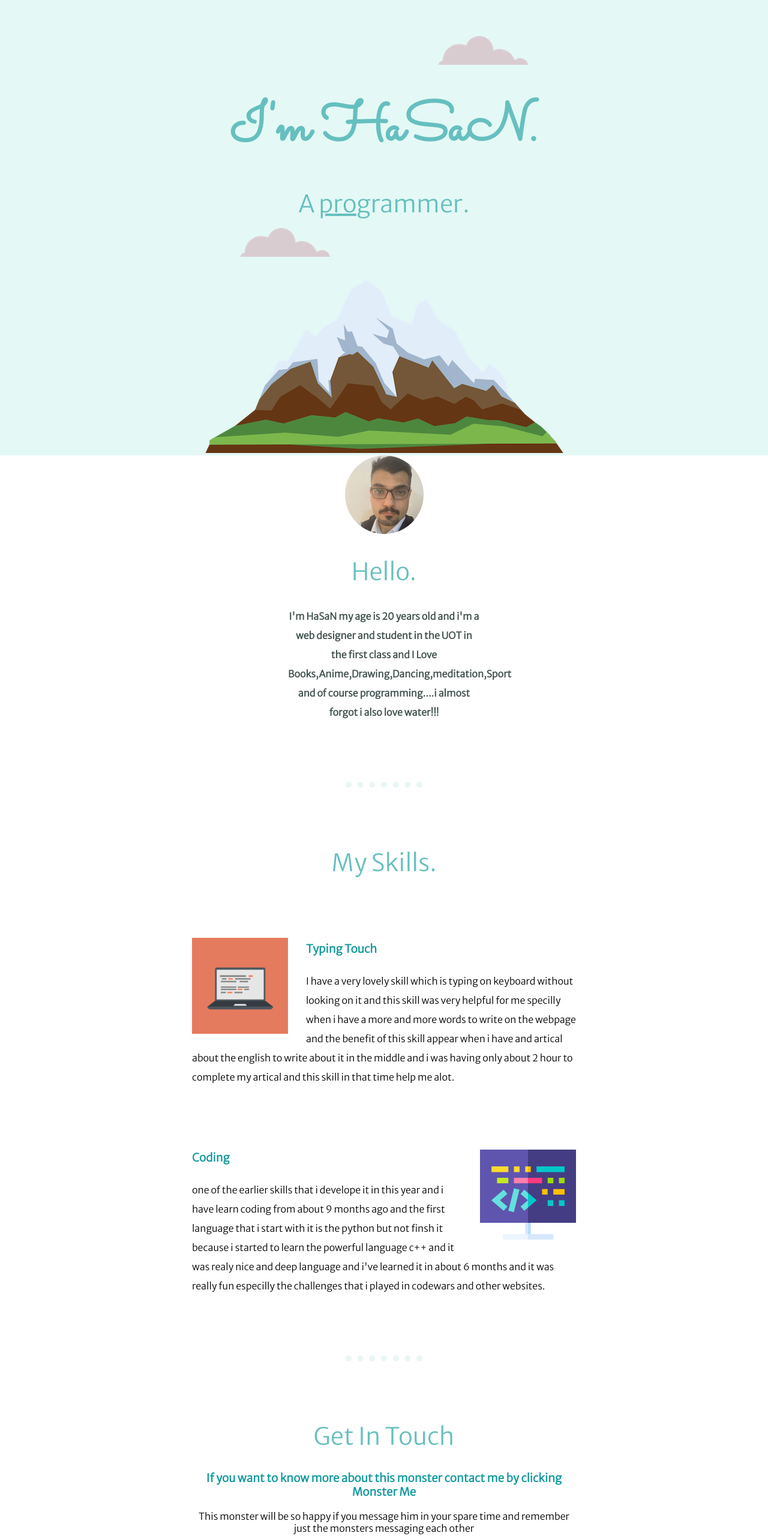
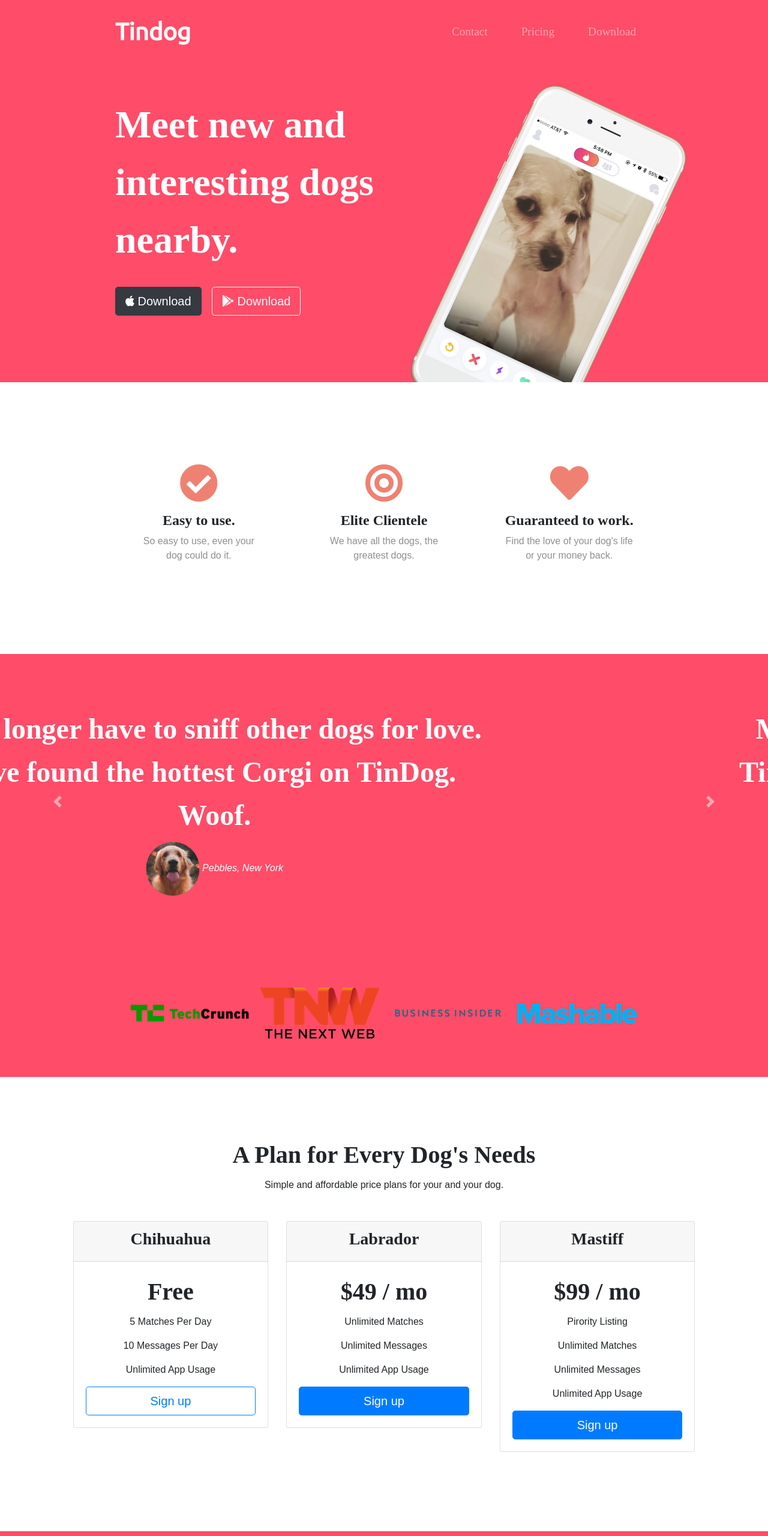
Before and after one commit to hassanluy/HaSaN, a plain HTML site: page index.html in a window 1280 px wide. Shown: the part 20-2580 px from the top of the page at 60% size. Drawn offline with nearby package versions, Linux system fonts and the light colour scheme.

Commit message:
Add files via upload

```diff
--- a/css/styles.css
+++ b/css/styles.css
@@ -1,136 +1,137 @@
+/****************** Tags  ***********************/
 body{
-  margin: 0;
+  font-family: 'Montserrat-Black', sans-serif;
   text-align: center;
-  font-family: 'Merriweather Sans', sans-serif;
 }
-a{
-  color: #11999E;
+h1,h2,h3,h4,h5,h6{
+  font-family:"Montserrat-bold";
+  font-weight: bold;
+  /*line-height: 1.5; */
 }
-h1{
-  color: #66BFBF;
-  font-size: 5.625rem;
-  font-family: 'Sacramento', sans-serif;
-  margin:50px auto 0;
+                /****************** IDs  ***********************/
+#features{
+position:relative;
+z-index: 1;
 }
-h2{
-  color: #66BFBF;
+#testimonials{
+  background-color:#FF4C68;
+}
+#press{
+  padding:5% 7%;
+}
+#pricing{
+  padding: 100px;
+}
+
+                /****************** Classes  ***********************/
+/* heading */
+.big-heading{
+  font-size: 4rem;
+  line-height: 1.5;
+  font-family: "Montserrat-Black";
+}
+.section-heading{
+  font-weight: bolder;
   font-size: 2.5rem;
-  font-weight: normal;
+  line-height: 1.5;
 }
-.profile p{
-  line-height: 2;
-  color: #40514E;
-  width: 25%;
-  margin:auto;
+/* containers */
+.container-fluid{
+  padding: 7% 15%;
+}
+#title .container-fluid{
+  padding: 3% 15% 7%;
+  text-align: left;
+}
+/* section-color */
+.colored-section{
+  background-color: #FF4C68;
+  color: #fff;
+}
+.white-section{
+  background-color: #fff;
+}
+/* navbar */
+.navbar-brand{
+  font-family: "Ubuntu";
+  font-size: 2.5rem;
   font-weight: bold;
 }
-h3{
-  color: #11999E;
-  font-family: 'Merriweather Sans', sans-serif;
+.nav-item{
+  padding: 0 20px;
 }
-.top-container{
-  background-color: #E4F9F5;
-  position: relative;
-  padding-top: 120px;
+.nav-link{
+  font-size: 1.2rem;
+  font-family: "Montserrat-light";
 }
-.middle-container{
+.navbar{
+  padding:0 0 4.5rem;
+}
+/* Download title */
+.download-title{
+  margin: 5% 3% 5% 0;
 
 }
-.bottom-container{
-background-color: #66BFBF;
-height: 100px
+/* img-title */
+.img-dog-title{
+  transform: rotate(25deg);
+  width: 60%;
+  margin-left: 7.5rem;
+  position: absolute;
 }
-.pro{
-  text-decoration: underline;
+/* section features */
+
+ .img-feature{
+   color: #ef8172;
+    margin-bottom: 1rem; /*to make space between the text and the icon photo */
+ }
+ .feature-title{
+   font-size: 1.5rem;
+ }
+ .feature-p{
+   color: #8f8f8f;
+ }
+.feature-box{
+  padding: 5%;
 }
-.bottom-cloud{
-  position: absolute;
-  left: 400px;
-  top: 400px;
+.img-feature:hover{
+  color: #FF4C6f;
 }
-.top-cloud{
-position: absolute;
-  right: 400px;
-  top: 80px;
+/* testimonials */
+.testimonial-img{
+  width: 10%;
+  border-radius: 100%;
+
 }
-.skill-row{
-  width: 50%;
-  margin: 100px auto;
-  text-align: left;
-  line-height: 2;
+.testimonial-text{
+    line-height: 1.5;
+    font-size: 3rem;
 }
-.computer-img{
-  width: 25%;
-  float: left;
-  margin-right: 30px;
+/* section-press */
+
+.press-img{
+  margin: 0 5px;
+    width: 200px;
 }
-.code-img{
-  width: 25%;
-  float: right;
-  margin-left: 30px;
+/* pricing */
+.r-pricing{
+  padding: 3% 2%;
 }
-hr{
-  border-style: dotted none none;
-  border-top-color: #EAF6F6;
-  border-width: 10px;
-  width: 10%;
-  margin: 100px auto;
-}
-.footer-link{
-  position: relative;
-  top: 25px;
-  color: #11999E;
-}
-.footer{
-  position: relative;
-  top: 25px;
-  color: #EAF6F6;
-}
-.btn{
-
-  margin: 50px auto;
-  width:
-}
-.btn {
-   background: #3D94F6;
-   background-image: -webkit-linear-gradient(top, #3D94F6, #1E62D0);
-   background-image: -moz-linear-gradient(top, #3D94F6, #1E62D0);
-   background-image: -ms-linear-gradient(top, #3D94F6, #1E62D0);
-   background-image: -o-linear-gradient(top, #3D94F6, #1E62D0);
-   background-image: -webkit-gradient(to bottom, #3D94F6, #1E62D0);
-   -webkit-border-radius: 20px;
-   -moz-border-radius: 20px;
-   border-radius: 20px;
-   color: #FFFFFF;
-   font-family: Courier New;
-   font-size: 40px;
-   font-weight: 100;
-   padding: 10px;
-   -webkit-box-shadow: 1px 1px 20px 0 #000000;
-   -moz-box-shadow: 1px 1px 20px 0 #000000;
-   box-shadow: 1px 1px 20px 0 #000000;
-   text-shadow: 1px 1px 20px #000000;
-   border: solid #337FED 1px;
-   text-decoration: none;
-   display: inline-block;
-   cursor: pointer;
-   text-align: center;
+@media (max-width:1010px) {
+  .img-dog-title{
+    position: static;
+    transform: rotate(0);
+    margin: 0;
+  }
+  #title{
+    text-align:center;
+  }
+  #press{
+    padding: 20px 0;
+  }
 }
 
-.btn:hover {
-   border: solid #000000 1px;
-   background: #1E62D0;
-   background-image: -webkit-linear-gradient(top, #1E62D0, #3D94F6);
-   background-image: -moz-linear-gradient(top, #1E62D0, #3D94F6);
-   background-image: -ms-linear-gradient(top, #1E62D0, #3D94F6);
-   background-image: -o-linear-gradient(top, #1E62D0, #3D94F6);
-   background-image: -webkit-gradient(to bottom, #1E62D0, #3D94F6);
-   -webkit-border-radius: 20px;
-   -moz-border-radius: 20px;
-   border-radius: 20px;
-   text-decoration: none;
+/* footer */
+.footer-icon{
+  margin:4rem 0.5rem 1rem;
 }
-.contact-me{
-  width: 50%;
-  margin:auto;
-}
--- a/index.html
+++ b/index.html
@@ -1,57 +1,181 @@
 <!DOCTYPE html>
-<html lang="en" dir="ltr">
+<html>
+
 <head>
   <meta charset="utf-8">
-    <title>HaSaN's WebSite</title>
-    <link rel="stylesheet" href="css/styles.css">
-    <link rel="icon" href="imgages/code.ico">
+  <title>TinDog</title>
+  <!-- google fonts -->
   <link rel="preconnect" href="https://fonts.googleapis.com">
   <link rel="preconnect" href="https://fonts.gstatic.com" crossorigin>
-    <link href="https://fonts.googleapis.com/css2?family=Anton&family=Dancing+Script&family=Merriweather+Sans:wght@300&display=swap" rel="stylesheet">
-    <link href="https://fonts.googleapis.com/css2?family=Sacramento&display=swap" rel="stylesheet">
+  <link href="https://fonts.googleapis.com/css2?family=Montserrat:wght@100;400;900&family=Ubuntu&display=swap" rel="stylesheet">
+  <!-- fontawesome -->
+  <link rel="stylesheet" href="https://pro.fontawesome.com/releases/v5.10.0/css/all.css" integrity="sha384-AYmEC3Yw5cVb3ZcuHtOA93w35dYTsvhLPVnYs9eStHfGJvOvKxVfELGroGkvsg+p" crossorigin="anonymous" />
+  <link rel="stylesheet" href="https://maxcdn.bootstrapcdn.com/bootstrap/4.0.0/css/bootstrap.min.css" integrity="sha384-Gn5384xqQ1aoWXA+058RXPxPg6fy4IWvTNh0E263XmFcJlSAwiGgFAW/dAiS6JXm" crossorigin="anonymous">
+  <!-- css style -->
+  <link rel="stylesheet" href="css/styles.css">
+  <!-- java.s -->
+  <script src="https://code.jquery.com/jquery-3.2.1.slim.min.js" integrity="sha384-KJ3o2DKtIkvYIK3UENzmM7KCkRr/rE9/Qpg6aAZGJwFDMVNA/GpGFF93hXpG5KkN" crossorigin="anonymous"></script>
+  <script src="https://cdnjs.cloudflare.com/ajax/libs/popper.js/1.12.9/umd/popper.min.js" integrity="sha384-ApNbgh9B+Y1QKtv3Rn7W3mgPxhU9K/ScQsAP7hUibX39j7fakFPskvXusvfa0b4Q" crossorigin="anonymous"></script>
+  <script src="https://maxcdn.bootstrapcdn.com/bootstrap/4.0.0/js/bootstrap.min.js" integrity="sha384-JZR6Spejh4U02d8jOt6vLEHfe/JQGiRRSQQxSfFWpi1MquVdAyjUar5+76PVCmYl" crossorigin="anonymous"></script>
 </head>
+
 <body>
-    <div class="top-container">
-      <img class="top-cloud"src="imgages/cloud.png" alt="cloud-image">
-      <h1>I'm HaSaN.</h1>
-      <h2>A <span class="pro">pro</span>grammer.</h2>
-      <img class="bottom-cloud"src="imgages/cloud.png" alt="cloud-image">
-      <img src="imgages/mountain.png" alt="mountain-image">
+  <section id="title" class="colored-section">
+    <div class="container-fluid">
+      <!--- navbar --->
+      <nav class="navbar  navbar-expand-lg navbar-dark">
+        <a class="navbar-brand" href="">Tindog</a>
+        <button class="navbar-toggler" type="button" data-toggle="collapse" data-target="#navbarSupportedContent" aria-controls="navbarSupportedContent" aria-expanded="false" aria-label="Toggle navigation">
+          <span class="navbar-toggler-icon"></span>
+        </button>
+        <div class="collapse navbar-collapse" id="navbarSupportedContent">
+          <ul class="navbar-nav ml-auto">
+            <li class="nav-item">
+              <a class="nav-link" href="#footer">Contact</a>
+            </li>
+            <li class="nav-item">
+              <a class="nav-link" href="#pricing">Pricing</a>
+            </li>
+            <li class="nav-item">
+              <a class="nav-link" href="#cta">Download</a>
+            </li>
+          </ul>
         </div>
-    <div class="middle-container">
-      <div class="profile">
-        <img src="imgages/hasan.png" alt="profile-photo">
-        <h2>Hello.</h2>
-        <p> I'm HaSaN my age is 20 years old and i'm a web designer and student in the UOT in the first class and I Love Books,Anime,Drawing,Dancing,meditation,Sport and of course programming....i almost forgot i also love water!!!</p>
+      </nav>
+      <!-- Title -->
+      <div class="row">
+        <div class="col-lg-6 ">
+          <h1 class="big-heading">Meet new and interesting dogs nearby.</h1>
+          <button type="button" class="btn btn-dark btn-lg download-title"><i class="fab fa-apple"></i> Download</button>
+          <button type="button" class="btn btn-outline-light btn-lg download-title"><i class=" fab fa-google-play"></i> Download</button>
         </div>
-      <hr>
-      <div class="skills">
-        <h2>My Skills.</h2>
-        <div class="skill-row">
-          <img class="computer-img" src="imgages/computer.png" alt="computer-photo">
-          <h3>Typing Touch</h3>
-          <p class="skill-typing-description">I have a very lovely skill which is typing on keyboard without looking on it and this skill was very helpful for me specilly when i have a more and more words to write on the webpage and the benefit of this skill appear when i have and artical about the english to write about it in the middle and i was having only about 2 hour to complete my artical and this skill in that time help me alot. </p>
-        </div>
-        <div class="skill-row">
-          <img class="code-img" src="imgages/coding.png" alt="meditation-photo">
-          <h3>Coding</h3>
-          <p class="skill-coding-description">one of the earlier skills that i develope it in this year and i have learn coding from about 9 months ago and the first language that i start with it is the python but not finsh it because i started to learn the powerful language c++ and it was realy nice and deep language and i've learned it in about 6 months and it was really fun especilly the challenges that i played in codewars and other websites. </p>
+        <div class="col-lg-6 ">
+          <img src="images/iphone6.png" alt="iphone-mockup" class="img-dog-title">
         </div>
       </div>
-      <hr>
-      <div class="contact-me">
-        <h2>Get In Touch</h2>
-        <h3>If you want to know more about this monster contact me by clicking Monster Me </h3>
-        <p>This monster will be so happy if you message him in your spare time and remember just the monsters messaging each other</p>
-        <a class="btn" href="mailto:hasanluy851@gmail.com">Monster Me</a>
+    </div>
+  </section>
+  <!-- Features -->
+  <section id="features" class="feature white-section">
+    <div class="container-fluid">
+      <div class="row">
+        <div class="col-lg-4 feature-box">
+          <i class=" fa-4x fas fa-check-circle img-feature d-flex justify-content-center"></i>
+          <h3 class="feature-title">Easy to use.</h3>
+          <p class="feature-p">So easy to use, even your dog could do it.</p>
+        </div>
+        <div class="col-lg-4 feature-box">
+          <i class=" fa-4x fas fa-bullseye img-feature d-flex justify-content-center"></i>
+          <h3 class="feature-title">Elite Clientele</h3>
+          <p class="feature-p">We have all the dogs, the greatest dogs.</p>
+        </div>
+        <div class="col-lg-4 feature-box">
+          <i class=" fa-4x fas fa-heart img-feature d-flex justify-content-center"></i>
+          <h3 class="feature-title">Guaranteed to work.</h3>
+          <p class="feature-p">Find the love of your dog's life or your money back.</p>
         </div>
       </div>
-    <div class="bottom-container">
-      <a class="footer-link" href="https://www.linkedin.com/">LinkedIn</a>
-      <a class="footer-link" href="https://twitter.com/">Twitter</a>
-      <a class="footer-link" href="https://www.appbrewery.co/">Website</a>
-      <a class="footer-link" href="https://hassanluy.github.io/HaSaN/">My WebSite</a>
-      <p class="footer">© 2021 HaSaN.</p>
+  </section>
+  <!-- Testimonials -->
+  <section id="testimonials" class="colored-section">
+    <div id="carouselExampleControls" class="carousel slide" data-ride="carousel">
+      <div class="carousel-inner">
+        <div class="carousel-item active container-fluid">
+          <h2 class="testimonial-text">I no longer have to sniff other dogs for love. I've found the hottest Corgi on TinDog. Woof.</h2>
+          <img class="testimonial-img" src="images/dog-img.jpg" alt="dog-profile">
+          <em>Pebbles, New York</em>
         </div>
+        <div class="carousel-item container-fluid">
+          <h2 class="testimonial-text">My dog used to be so lonely, but with TinDog's help, they've found the love of their life. I think.</h2>
+          <img class="testimonial-img" src="images/lady-img.jpg" alt="lady-profile">
+          <em>Beverly, Illinois</em>
+        </div>
+      </div>
+      <a class="carousel-control-prev" href="#carouselExampleControls" role="button" data-slide="prev">
+        <span class="carousel-control-prev-icon" aria-hidden="true"></span>
+        <span class="sr-only">Previous</span>
+      </a>
+      <a class="carousel-control-next" href="#carouselExampleControls" role="button" data-slide="next">
+        <span class="carousel-control-next-icon" aria-hidden="true"></span>
+        <span class="sr-only">Next</span>
+      </a>
+    </div>
+  </section>
+  <!-- Press -->
+  <section id="press" class="colored-section">
+    <img src="images/techcrunch.png" alt="tc-logo" class="press-img">
+    <img src="images/tnw.png" alt="tnw-logo" class="press-img">
+    <img src="images/bizinsider.png" alt="biz-insider-logo" class="press-img">
+    <img src="images/mashable.png" alt="mashable-logo" class="press-img">
+  </section>
+  <!-- Pricing -->
+  <section id="pricing" class="white-section">
+    <h2 class="section-heading">A Plan for Every Dog's Needs</h2>
+    <p>Simple and affordable price plans for your and your dog.</p>
+    <div class="row r-pricing">
+      <div class="col-lg-4 col-md-6">
+        <div class="card">
+          <div class="card-header">
+            <h3>Chihuahua</h3>
+          </div>
+          <div class="card-body">
+            <h2 class="section-heading">Free</h2>
+            <p>5 Matches Per Day</p>
+            <p>10 Messages Per Day</p>
+            <p>Unlimited App Usage</p>
+            <button type="button" class="btn btn-outline-primary btn-lg btn-block"> Sign up</button>
+          </div>
+        </div>
+      </div>
+      <div class="col-lg-4 col-md-6">
+        <div class="card">
+          <div class="card-header">
+            <h3>Labrador</h3>
+          </div>
+          <div class="card-body">
+            <h2 class="section-heading">$49 / mo</h2>
+            <p>Unlimited Matches</p>
+            <p>Unlimited Messages</p>
+            <p>Unlimited App Usage</p>
+            <button type="button" class="btn btn-primary btn-lg btn-block"> Sign up</button>
+          </div>
+        </div>
+      </div>
+      <div class="col-lg-4">
+        <div class="card">
+          <div class="card-header">
+            <h3>Mastiff</h3>
+          </div>
+          <div class="card-body">
+            <h2 class="section-heading">$99 / mo</h2>
+            <p>Pirority Listing</p>
+            <p>Unlimited Matches</p>
+            <p>Unlimited Messages</p>
+            <p>Unlimited App Usage</p>
+            <button type="button" class="btn btn-primary btn-lg btn-block"> Sign up</button>
+          </div>
+        </div>
+      </div>
+    </div>
+  </section>
+  <!-- Call to Action -->
+  <section id="cta" class="colored-section">
+    <div class="container-fluid">
+      <h3 class="big-heading">Find the True Love of Your Dog's Life Today.</h3>
+      <button type="button" class="btn btn-lg btn-dark icon-cta download-title"><i class="fab fa-apple"></i> Download</button>
+      <button type="button" class="btn btn-lg btn-outline-dark icon-cta download-title"><i class="fab fa-google-play"></i> Download</button>
+    </div>
+  </section>
+  <!-- Footer -->
+  <footer id="footer" class="whtie-section">
+    <div class="container-fluid">
+      <i class="fab fa-twitter footer-icon"></i>
+      <i class="fab fa-facebook-f footer-icon"></i>
+      <i class="fab fa-instagram footer-icon"></i>
+      <i class="far fa-envelope footer-icon"></i>
+      <p>© Copyright 2018 TinDog</p>
+    </div>
+  </footer>
 </body>
+
 </html>
```
Also changed, not shown: images/TechCrunch.png (added), images/bizinsider.png (added), images/bullseye.png (added), images/check-circle.png (added), images/dog-img.jpg (added), images/iphone6.png (added), images/lady-img.jpg (added), images/mashable.png (added), images/tnw.png (added). Lines whose indentation alone changed are shown as unchanged.
